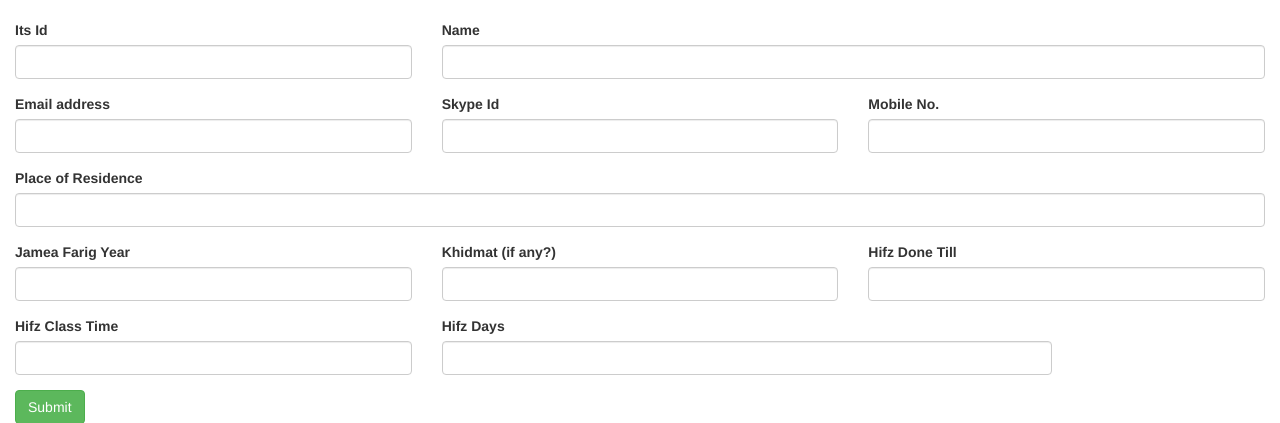
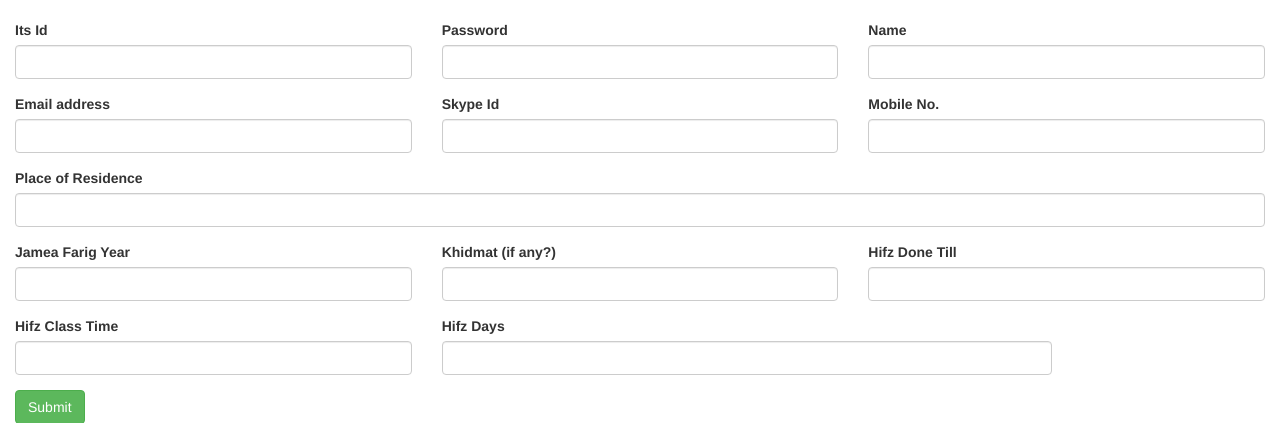
Before and after one commit to mohdj/schedulerapp, a PHP site: page /app/studentregistration.php in a window 1280 px wide. Shown: the part 62-485 px from the top of the page. Run offline with PHP 8.4, Linux system fonts and the light colour scheme; a stand-in replaces the project's code that opens the database connection.

```diff
--- a/app/searchdata.php
+++ b/app/searchdata.php
@@ -19,7 +19,7 @@ if($_GET)
 <html>
 <head>
     <!-- The above 3 meta tags *must* come first in the head; any other head content must come *after* these tags -->
-    <link rel="stylesheet" href="https://maxcdn.bootstrapcdn.com/bootstrap/3.3.7/css/bootstrap.min.css" integrity="sha384-BVYiiSIFeK1dGmJRAkycuHAHRg32OmUcww7on3RYdg4Va+PmSTsz/K68vbdEjh4u" crossorigin="anonymous">
+    <link rel="stylesheet" href="../css/bootstrap.min.css">
 
 </head>
 <body>
@@ -57,6 +57,7 @@ if($_GET)
     </div>
   </div>
 </div>
+    <br><a href="logout.php">Logout</a><br>
 
 <form>
   <fieldset>
--- a/app/studentregistration.php
+++ b/app/studentregistration.php
@@ -16,6 +16,7 @@ if($_POST)
   extract($data);
     $sql = "INSERT INTO students(
                                         `ITS`,
+                                        `password`,
                                         `Fullname`,
                                         `Farigyear`,
                                         `HifzSipara`,
@@ -29,6 +30,7 @@ if($_POST)
                                         )
                             VALUES (
                                     '$itsid',
+                                    '$password',
                                     '$fullname',
                                     '$farigyear',
                                     '$hifzdonetill',
@@ -58,7 +60,7 @@ if($_POST)
     <!-- The above 3 meta tags *must* come first in the head; any other head content must come *after* these tags -->
     <title>Hifz Program</title>
     <!-- Latest compiled and minified CSS -->
-    <link rel="stylesheet" href="https://maxcdn.bootstrapcdn.com/bootstrap/3.3.7/css/bootstrap.min.css" integrity="sha384-BVYiiSIFeK1dGmJRAkycuHAHRg32OmUcww7on3RYdg4Va+PmSTsz/K68vbdEjh4u" crossorigin="anonymous">
+    <link rel="stylesheet" href="../css/bootstrap.min.css">
 
     <style>
       .header {
@@ -90,7 +92,13 @@ if($_POST)
           <input type="number" class="form-control" name="itsid" >
         </div>
       </div>
-      <div class="col-md-8 col-sm-12">
+       <div class="col-md-4 col-sm-12">
+        <div class="form-group">
+          <label for="password">Password</label>
+          <input type="password" class="form-control" name="password" >
+        </div>
+      </div>
+      <div class="col-md-4 col-sm-12">
         <div class="form-group">
           <label for="fullname">Name</label>
           <input type="text" class="form-control" name="fullname" >
```
Also changed, not shown: app/teacherregistration.php (+6 -1 lines).
